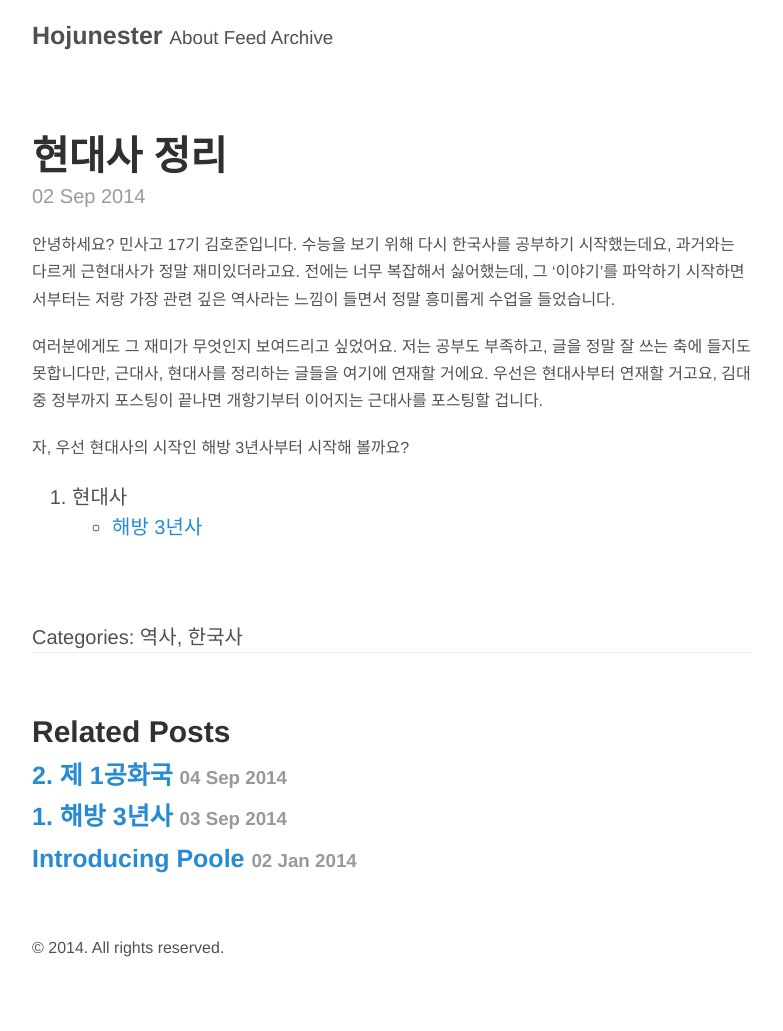
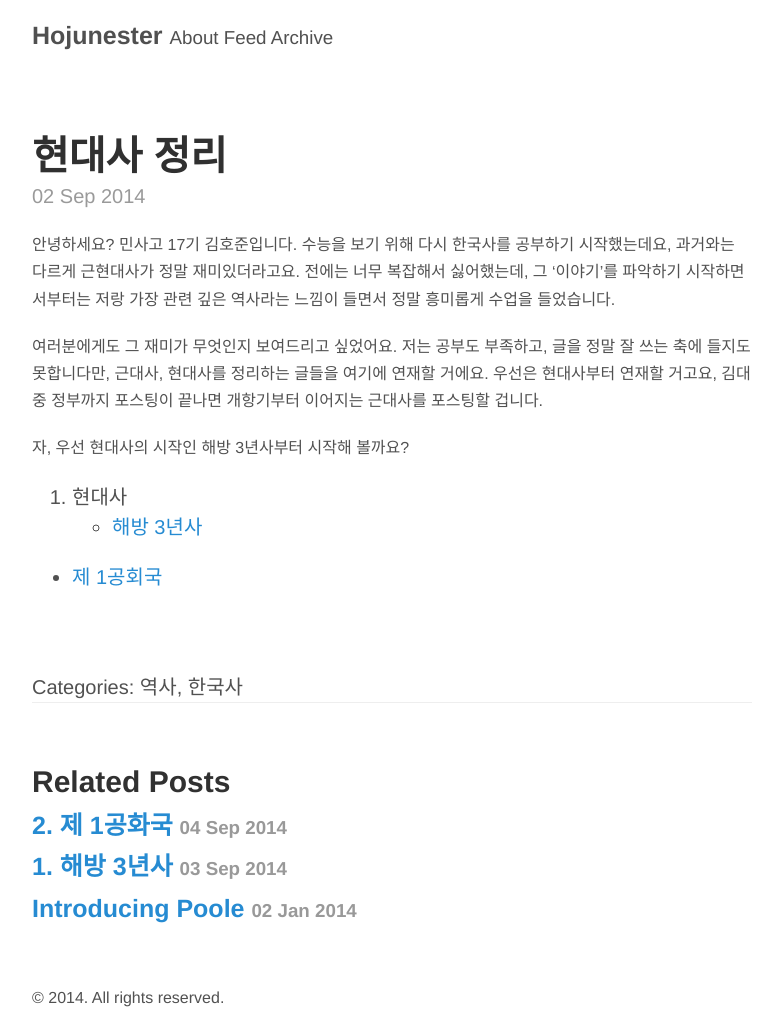
Before and after one commit to hojunester/hojunester.github.io, a Jekyll site: the page built from _posts/2014-09-02-현대사-정리.md, in a window 1280 px wide. Shown: the whole page, without its empty margins (248-1031 px from the left). Built offline with Jekyll 4.4.1, drawn with Linux system fonts in a browser that asks for light colours; Markdown is read by kramdown in place of the engine named in the settings; before the commit the page ends 981 px from its top, so only the background shows below that.

Commit message:
added new link to 정리

```diff
--- a/_posts/2014-09-02-현대사-정리.md
+++ b/_posts/2014-09-02-현대사-정리.md
@@ -14,3 +14,5 @@ categories:
 
 1. 현대사
   + [해방 3년사](https://hojunester.github.io/%EC%97%AD%EC%82%AC/%ED%95%9C%EA%B5%AD%EC%82%AC/2014/09/03/1_%ED%95%B4%EB%B0%A93%EB%85%84%EC%82%AC/)
+
+  + [제 1공회국](http://hojunester.github.io/%EC%97%AD%EC%82%AC/%ED%95%9C%EA%B5%AD%EC%82%AC/2014/09/04/2_%EC%A0%9C1%EA%B3%B5%ED%99%94%EA%B5%AD/)
```
